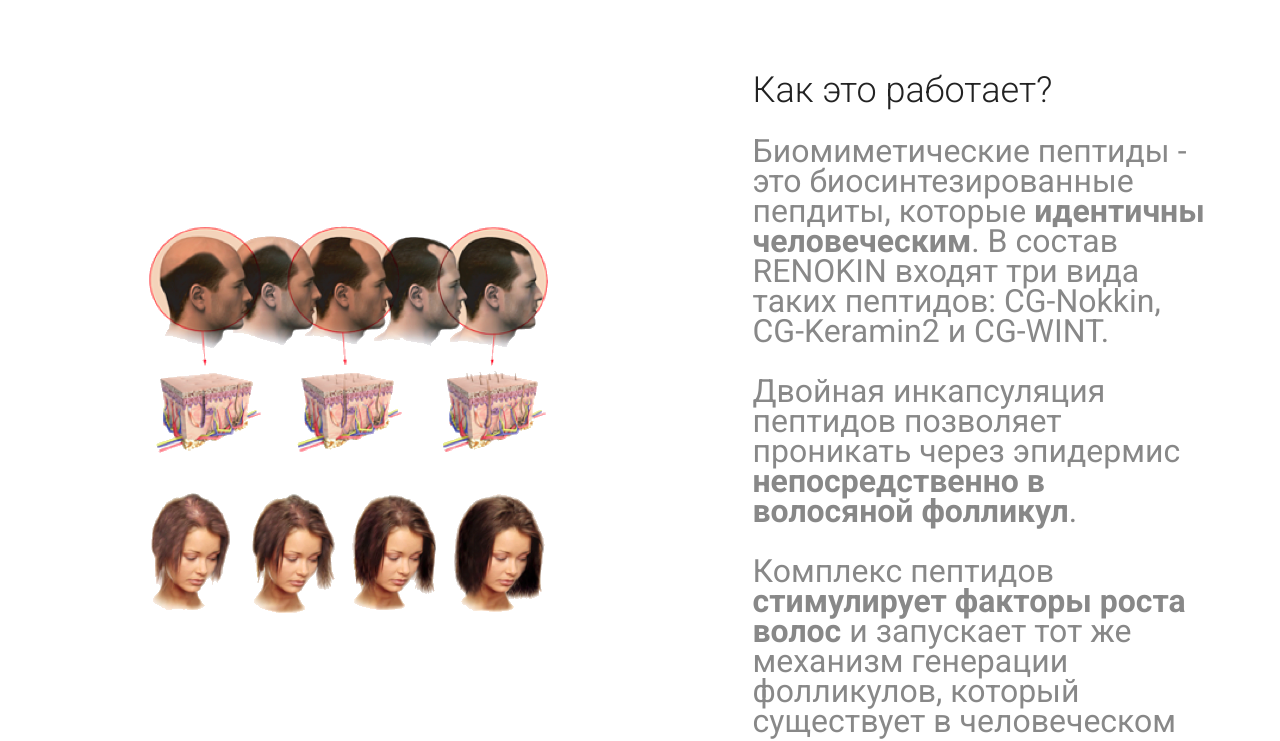
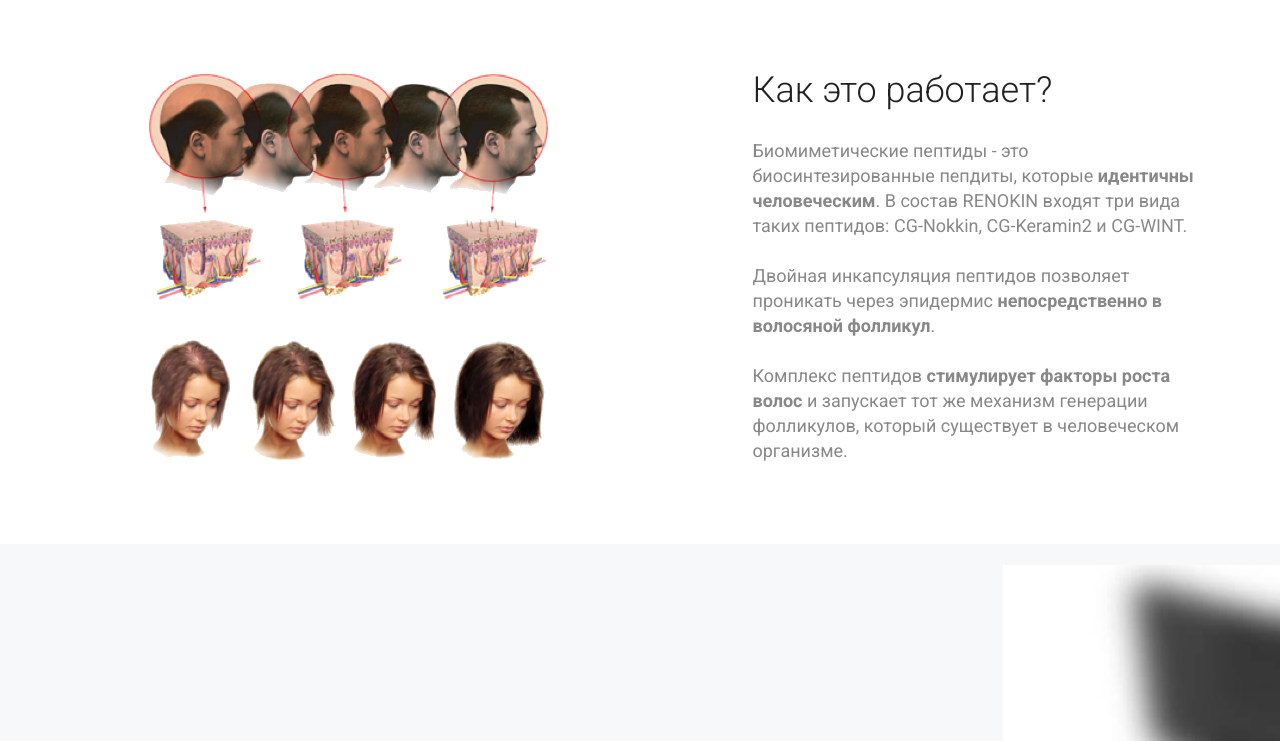
Before and after one commit to EvAlex/evalex.github.io, a plain HTML site: page renokin-landing/index.html in a window 1280 px wide. Shown: the part 2460-3201 px from the top of the page. Drawn offline with nearby package versions, Linux system fonts and the light colour scheme.

Commit message:
Update index.html

```diff
--- a/renokin-landing/index.html
+++ b/renokin-landing/index.html
@@ -150,7 +150,7 @@
 
 						<div class="col-sm-6 col-md-offset-1 feature col-md-5">
 							<h4>Как это работает?</h4>
-							<p><font size="6"> Биомиметические пептиды - это биосинтезированные пепдиты, которые <b>идентичны человеческим</b>. В состав RENOKIN входят три вида таких пептидов: CG-Nokkin, CG-Keramin2 и CG-WINT.<br><br>Двойная инкапсуляция пептидов позволяет проникать через эпидермис <b>непосредственно в волосяной фолликул</b>.<br><br>Комплекс пептидов <b>стимулирует факторы роста волос</b> и запускает тот же механизм генерации фолликулов, который существует в человеческом организме.</font></p>
+							<p><font size="4"> Биомиметические пептиды - это биосинтезированные пепдиты, которые <b>идентичны человеческим</b>. В состав RENOKIN входят три вида таких пептидов: CG-Nokkin, CG-Keramin2 и CG-WINT.<br><br>Двойная инкапсуляция пептидов позволяет проникать через эпидермис <b>непосредственно в волосяной фолликул</b>.<br><br>Комплекс пептидов <b>стимулирует факторы роста волос</b> и запускает тот же механизм генерации фолликулов, который существует в человеческом организме.</font></p>
 						</div>
 					</div>
 				</div>
```
